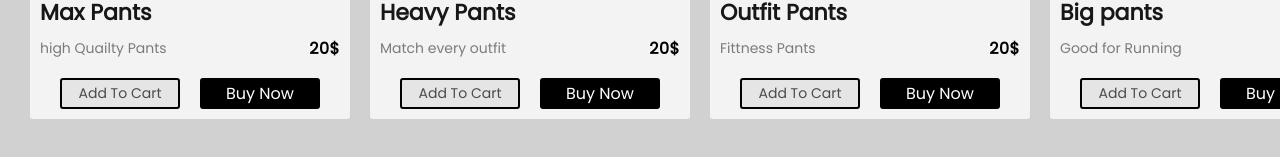
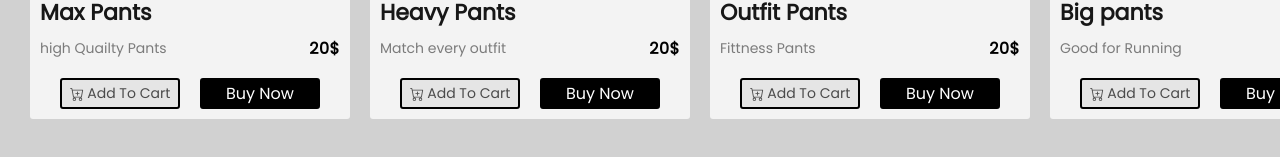
Before and after one commit to ahmedos999/react-estore, a React (Create React App) app: page /pants in a window 1280 px wide. Shown: the part 507-664 px from the top of the page. Built offline with nearby package versions, Linux system fonts and the light colour scheme; data requests are answered from the project's data file.

Commit message:
adding icons

```diff
--- a/src/Glasses.js
+++ b/src/Glasses.js
@@ -16,7 +16,7 @@ const Glasses = () => {
         <h4>{glasse.name}</h4>
         <div className="price"><p>{glasse.description}</p> <h6>{glasse.price}$</h6></div>
         <div className="btns">
-            <button className='fav'>Add To Cart</button>
+            <button className='fav'><BsCartPlus></BsCartPlus>Add To Cart</button>
             <button className='buy'>Buy Now</button>
         </div>
     </div>
--- a/src/Pants.js
+++ b/src/Pants.js
@@ -19,7 +19,7 @@ const Pants = () => {
         <h4>{pant.name}</h4>
         <div className="price"><p>{pant.description}</p> <h6>{pant.price}$</h6></div>
         <div className="btns">
-            <button className='fav'>Add To Cart</button>
+            <button className='fav'><BsCartPlus></BsCartPlus>Add To Cart</button>
             <button className='buy'>Buy Now</button>
         </div>
     </div>
--- a/src/t-shirts.js
+++ b/src/t-shirts.js
@@ -19,7 +19,7 @@ const Tshirts = () => {
             <h4>{tshirt.name}</h4>
             <div className="price"><p>{tshirt.description}</p> <h6>{tshirt.price}$</h6></div>
             <div className="btns">
-                <button className='fav'>Add To Cart</button>
+                <button className='fav'><BsCartPlus></BsCartPlus>Add To Cart</button>
                 <button className='buy'>Buy Now</button>
             </div>
         </div>
--- a/src/watchs.js
+++ b/src/watchs.js
@@ -17,7 +17,7 @@ const Watch = () => {
         <h4>{watch.name}</h4>
         <div className="price"><p>{watch.description}</p> <h6>{watch.price}$</h6></div>
         <div className="btns">
-            <button className='fav'>Add To Cart</button>
+            <button className='fav'><BsCartPlus></BsCartPlus>Add To Cart</button>
             <button className='buy'>Buy Now</button>
         </div>
     </div>
```
